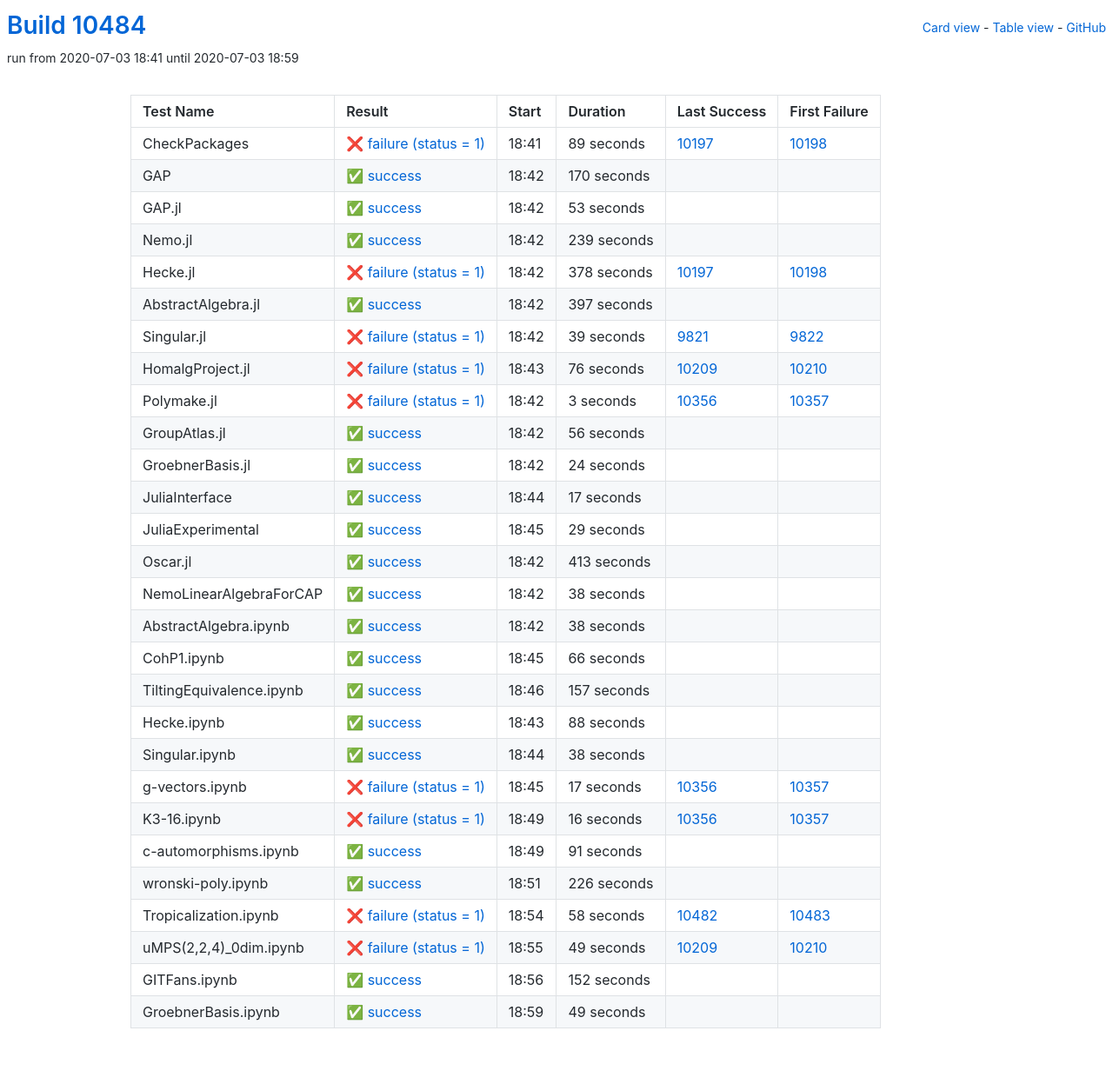
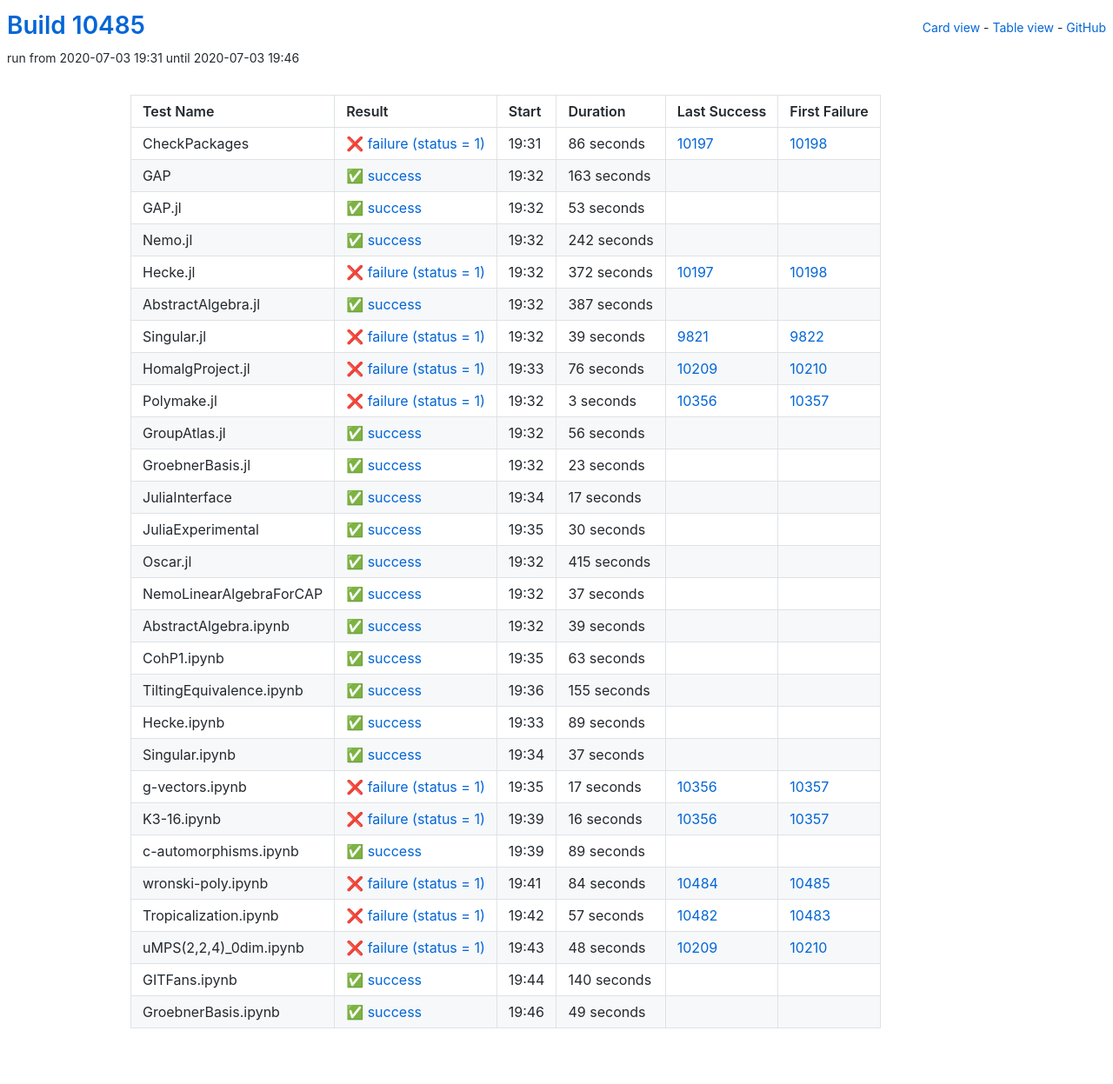
Before and after one commit to oscar-system/oscar-ci-status, a Jekyll site: the page built from table.html, in a window 1280 px wide. Shown: the whole page at 87% size. Built offline with Jekyll 4.4.1, drawn with Linux system fonts in a browser that asks for light colours.

Commit message:
Build #10485

```diff
--- a/_data/ci.yml
+++ b/_data/ci.yml
@@ -1,6 +1,6 @@
 ---
-build: 10484
-build_url: https://oscarci.mathematik.uni-kl.de/job/oscar/10484/
+build: 10485
+build_url: https://oscarci.mathematik.uni-kl.de/job/oscar/10485/
 job: oscar
 organization: oscar-system
 repo: oscar-ci-status
@@ -8,32 +8,32 @@
 tests:
 - name: CheckPackages
   id: checkpackages
-  log: https://oscarci.mathematik.uni-kl.de/job/oscar/10484/artifact/logs/build-10484/CheckPackages.log
-  start: 2020-07-03 18:41
+  log: https://oscarci.mathematik.uni-kl.de/job/oscar/10485/artifact/logs/build-10485/CheckPackages.log
+  start: 2020-07-03 19:31
   success: false
   exitcode: 1
   status: failure
-  duration: 89
+  duration: 86
   last_success: 10197
   last_success_url: https://oscarci.mathematik.uni-kl.de/job/oscar/10197/
   first_failure: 10198
   first_failure_url: https://oscarci.mathematik.uni-kl.de/job/oscar/10198/
 - name: GAP
   id: gap
-  log: https://oscarci.mathematik.uni-kl.de/job/oscar/10484/artifact/logs/build-10484/GAP.log
-  start: 2020-07-03 18:42
+  log: https://oscarci.mathematik.uni-kl.de/job/oscar/10485/artifact/logs/build-10485/GAP.log
+  start: 2020-07-03 19:32
   success: true
   exitcode: 0
   status: success
-  duration: 170
+  duration: 163
   last_success: false
   last_success_url:
   first_failure: false
   first_failure_url:
 - name: GAP.jl
   id: gap-jl
-  log: https://oscarci.mathematik.uni-kl.de/job/oscar/10484/artifact/logs/build-10484/GAP.jl.log
-  start: 2020-07-03 18:42
+  log: https://oscarci.mathematik.uni-kl.de/job/oscar/10485/artifact/logs/build-10485/GAP.jl.log
+  start: 2020-07-03 19:32
   success: true
   exitcode: 0
   status: success
@@ -44,44 +44,44 @@
   first_failure_url:
 - name: Nemo.jl
   id: nemo-jl
-  log: https://oscarci.mathematik.uni-kl.de/job/oscar/10484/artifact/logs/build-10484/Nemo.jl.log
-  start: 2020-07-03 18:42
+  log: https://oscarci.mathematik.uni-kl.de/job/oscar/10485/artifact/logs/build-10485/Nemo.jl.log
+  start: 2020-07-03 19:32
   success: true
   exitcode: 0
   status: success
-  duration: 239
+  duration: 242
   last_success: false
   last_success_url:
   first_failure: false
   first_failure_url:
 - name: Hecke.jl
   id: hecke-jl
-  log: https://oscarci.mathematik.uni-kl.de/job/oscar/10484/artifact/logs/build-10484/Hecke.jl.log
-  start: 2020-07-03 18:42
+  log: https://oscarci.mathematik.uni-kl.de/job/oscar/10485/artifact/logs/build-10485/Hecke.jl.log
+  start: 2020-07-03 19:32
   success: false
   exitcode: 1
   status: failure
-  duration: 378
+  duration: 372
   last_success: 10197
   last_success_url: https://oscarci.mathematik.uni-kl.de/job/oscar/10197/
   first_failure: 10198
   first_failure_url: https://oscarci.mathematik.uni-kl.de/job/oscar/10198/
 - name: AbstractAlgebra.jl
   id: abstractalgebra-jl
-  log: https://oscarci.mathematik.uni-kl.de/job/oscar/10484/artifact/logs/build-10484/AbstractAlgebra.jl.log
-  start: 2020-07-03 18:42
+  log: https://oscarci.mathematik.uni-kl.de/job/oscar/10485/artifact/logs/build-10485/AbstractAlgebra.jl.log
+  start: 2020-07-03 19:32
   success: true
   exitcode: 0
   status: success
-  duration: 397
+  duration: 387
   last_success: false
   last_success_url:
   first_failure: false
   first_failure_url:
 - name: Singular.jl
   id: singular-jl
-  log: https://oscarci.mathematik.uni-kl.de/job/oscar/10484/artifact/logs/build-10484/Singular.jl.log
-  start: 2020-07-03 18:42
+  log: https://oscarci.mathematik.uni-kl.de/job/oscar/10485/artifact/logs/build-10485/Singular.jl.log
+  start: 2020-07-03 19:32
   success: false
   exitcode: 1
   status: failure
@@ -92,8 +92,8 @@
   first_failure_url: https://oscarci.mathematik.uni-kl.de/job/oscar/9822/
 - name: HomalgProject.jl
   id: homalgproject-jl
-  log: https://oscarci.mathematik.uni-kl.de/job/oscar/10484/artifact/logs/build-10484/HomalgProject.jl.log
-  start: 2020-07-03 18:43
+  log: https://oscarci.mathematik.uni-kl.de/job/oscar/10485/artifact/logs/build-10485/HomalgProject.jl.log
+  start: 2020-07-03 19:33
   success: false
   exitcode: 1
   status: failure
@@ -104,8 +104,8 @@
   first_failure_url: https://oscarci.mathematik.uni-kl.de/job/oscar/10210/
 - name: Polymake.jl
   id: polymake-jl
-  log: https://oscarci.mathematik.uni-kl.de/job/oscar/10484/artifact/logs/build-10484/Polymake.jl.log
-  start: 2020-07-03 18:42
+  log: https://oscarci.mathematik.uni-kl.de/job/oscar/10485/artifact/logs/build-10485/Polymake.jl.log
+  start: 2020-07-03 19:32
   success: false
   exitcode: 1
   status: failure
@@ -116,8 +116,8 @@
   first_failure_url: https://oscarci.mathematik.uni-kl.de/job/oscar/10357/
 - name: GroupAtlas.jl
   id: groupatlas-jl
-  log: https://oscarci.mathematik.uni-kl.de/job/oscar/10484/artifact/logs/build-10484/GroupAtlas.jl.log
-  start: 2020-07-03 18:42
+  log: https://oscarci.mathematik.uni-kl.de/job/oscar/10485/artifact/logs/build-10485/GroupAtlas.jl.log
+  start: 2020-07-03 19:32
   success: true
   exitcode: 0
   status: success
@@ -128,20 +128,20 @@
   first_failure_url:
 - name: GroebnerBasis.jl
   id: groebnerbasis-jl
-  log: https://oscarci.mathematik.uni-kl.de/job/oscar/10484/artifact/logs/build-10484/GroebnerBasis.jl.log
-  start: 2020-07-03 18:42
+  log: https://oscarci.mathematik.uni-kl.de/job/oscar/10485/artifact/logs/build-10485/GroebnerBasis.jl.log
+  start: 2020-07-03 19:32
   success: true
   exitcode: 0
   status: success
-  duration: 24
+  duration: 23
   last_success: false
   last_success_url:
   first_failure: false
   first_failure_url:
 - name: JuliaInterface
   id: juliainterface
-  log: https://oscarci.mathematik.uni-kl.de/job/oscar/10484/artifact/logs/build-10484/JuliaInterface.log
-  start: 2020-07-03 18:44
+  log: https://oscarci.mathematik.uni-kl.de/job/oscar/10485/artifact/logs/build-10485/JuliaInterface.log
+  start: 2020-07-03 19:34
   success: true
   exitcode: 0
   status: success
@@ -152,104 +152,104 @@
   first_failure_url:
 - name: JuliaExperimental
   id: juliaexperimental
-  log: https://oscarci.mathematik.uni-kl.de/job/oscar/10484/artifact/logs/build-10484/JuliaExperimental.log
-  start: 2020-07-03 18:45
+  log: https://oscarci.mathematik.uni-kl.de/job/oscar/10485/artifact/logs/build-10485/JuliaExperimental.log
+  start: 2020-07-03 19:35
   success: true
   exitcode: 0
   status: success
-  duration: 29
+  duration: 30
   last_success: false
   last_success_url:
   first_failure: false
   first_failure_url:
 - name: Oscar.jl
   id: oscar-jl
-  log: https://oscarci.mathematik.uni-kl.de/job/oscar/10484/artifact/logs/build-10484/Oscar.jl.log
-  start: 2020-07-03 18:42
+  log: https://oscarci.mathematik.uni-kl.de/job/oscar/10485/artifact/logs/build-10485/Oscar.jl.log
+  start: 2020-07-03 19:32
   success: true
   exitcode: 0
   status: success
-  duration: 413
+  duration: 415
   last_success: false
   last_success_url:
   first_failure: false
   first_failure_url:
 - name: NemoLinearAlgebraForCAP
   id: nemolinearalgebraforcap
-  log: https://oscarci.mathematik.uni-kl.de/job/oscar/10484/artifact/logs/build-10484/NemoLinearAlgebraForCAP.log
-  start: 2020-07-03 18:42
+  log: https://oscarci.mathematik.uni-kl.de/job/oscar/10485/artifact/logs/build-10485/NemoLinearAlgebraForCAP.log
+  start: 2020-07-03 19:32
   success: true
   exitcode: 0
   status: success
-  duration: 38
+  duration: 37
   last_success: false
   last_success_url:
   first_failure: false
   first_failure_url:
 - name: AbstractAlgebra.ipynb
   id: abstractalgebra-ipynb
-  log: https://oscarci.mathematik.uni-kl.de/job/oscar/10484/artifact/logs/build-10484/AbstractAlgebra.ipynb.log
-  start: 2020-07-03 18:42
+  log: https://oscarci.mathematik.uni-kl.de/job/oscar/10485/artifact/logs/build-10485/AbstractAlgebra.ipynb.log
+  start: 2020-07-03 19:32
   success: true
   exitcode: 0
   status: success
-  duration: 38
+  duration: 39
   last_success: false
   last_success_url:
   first_failure: false
   first_failure_url:
 - name: CohP1.ipynb
   id: cohp1-ipynb
-  log: https://oscarci.mathematik.uni-kl.de/job/oscar/10484/artifact/logs/build-10484/CohP1.ipynb.log
-  start: 2020-07-03 18:45
+  log: https://oscarci.mathematik.uni-kl.de/job/oscar/10485/artifact/logs/build-10485/CohP1.ipynb.log
+  start: 2020-07-03 19:35
   success: true
   exitcode: 0
   status: success
-  duration: 66
+  duration: 63
   last_success: false
   last_success_url:
   first_failure: false
   first_failure_url:
 - name: TiltingEquivalence.ipynb
   id: tiltingequivalence-ipynb
-  log: https://oscarci.mathematik.uni-kl.de/job/oscar/10484/artifact/logs/build-10484/TiltingEquivalence.ipynb.log
-  start: 2020-07-03 18:46
+  log: https://oscarci.mathematik.uni-kl.de/job/oscar/10485/artifact/logs/build-10485/TiltingEquivalence.ipynb.log
+  start: 2020-07-03 19:36
   success: true
   exitcode: 0
   status: success
-  duration: 157
+  duration: 155
   last_success: false
   last_success_url:
   first_failure: false
   first_failure_url:
 - name: Hecke.ipynb
   id: hecke-ipynb
-  log: https://oscarci.mathematik.uni-kl.de/job/oscar/10484/artifact/logs/build-10484/Hecke.ipynb.log
-  start: 2020-07-03 18:43
+  log: https://oscarci.mathematik.uni-kl.de/job/oscar/10485/artifact/logs/build-10485/Hecke.ipynb.log
+  start: 2020-07-03 19:33
   success: true
   exitcode: 0
   status: success
-  duration: 88
+  duration: 89
   last_success: false
   last_success_url:
   first_failure: false
   first_failure_url:
 - name: Singular.ipynb
   id: singular-ipynb
-  log: https://oscarci.mathematik.uni-kl.de/job/oscar/10484/artifact/logs/build-10484/Singular.ipynb.log
-  start: 2020-07-03 18:44
+  log: https://oscarci.mathematik.uni-kl.de/job/oscar/10485/artifact/logs/build-10485/Singular.ipynb.log
+  start: 2020-07-03 19:34
   success: true
   exitcode: 0
   status: success
-  duration: 38
+  duration: 37
   last_success: false
   last_success_url:
   first_failure: false
   first_failure_url:
 - name: g-vectors.ipynb
   id: g-vectors-ipynb
-  log: https://oscarci.mathematik.uni-kl.de/job/oscar/10484/artifact/logs/build-10484/g-vectors.ipynb.log
-  start: 2020-07-03 18:45
+  log: https://oscarci.mathematik.uni-kl.de/job/oscar/10485/artifact/logs/build-10485/g-vectors.ipynb.log
+  start: 2020-07-03 19:35
   success: false
   exitcode: 1
   status: failure
@@ -260,8 +260,8 @@
   first_failure_url: https://oscarci.mathematik.uni-kl.de/job/oscar/10357/
 - name: K3-16.ipynb
   id: k3-16-ipynb
-  log: https://oscarci.mathematik.uni-kl.de/job/oscar/10484/artifact/logs/build-10484/K3-16.ipynb.log
-  start: 2020-07-03 18:49
+  log: https://oscarci.mathematik.uni-kl.de/job/oscar/10485/artifact/logs/build-10485/K3-16.ipynb.log
+  start: 2020-07-03 19:39
   success: false
   exitcode: 1
   status: failure
@@ -272,68 +272,68 @@
   first_failure_url: https://oscarci.mathematik.uni-kl.de/job/oscar/10357/
 - name: c-automorphisms.ipynb
   id: c-automorphisms-ipynb
-  log: https://oscarci.mathematik.uni-kl.de/job/oscar/10484/artifact/logs/build-10484/c-automorphisms.ipynb.log
-  start: 2020-07-03 18:49
+  log: https://oscarci.mathematik.uni-kl.de/job/oscar/10485/artifact/logs/build-10485/c-automorphisms.ipynb.log
+  start: 2020-07-03 19:39
   success: true
   exitcode: 0
   status: success
-  duration: 91
+  duration: 89
   last_success: false
   last_success_url:
   first_failure: false
   first_failure_url:
 - name: wronski-poly.ipynb
   id: wronski-poly-ipynb
-  log: https://oscarci.mathematik.uni-kl.de/job/oscar/10484/artifact/logs/build-10484/wronski-poly.ipynb.log
-  start: 2020-07-03 18:51
-  success: true
-  exitcode: 0
-  status: success
-  duration: 226
-  last_success: false
-  last_success_url:
-  first_failure: false
-  first_failure_url:
-- name: Tropicalization.ipynb
-  id: tropicalization-ipynb
-  log: https://oscarci.mathematik.uni-kl.de/job/oscar/10484/artifact/logs/build-10484/Tropicalization.ipynb.log
-  start: 2020-07-03 18:54
+  log: https://oscarci.mathematik.uni-kl.de/job/oscar/10485/artifact/logs/build-10485/wronski-poly.ipynb.log
+  start: 2020-07-03 19:41
   success: false
   exitcode: 1
   status: failure
-  duration: 58
+  duration: 84
+  last_success: 10484
+  last_success_url: https://oscarci.mathematik.uni-kl.de/job/oscar/10484/
+  first_failure: 10485
+  first_failure_url: https://oscarci.mathematik.uni-kl.de/job/oscar/10485/
+- name: Tropicalization.ipynb
+  id: tropicalization-ipynb
+  log: https://oscarci.mathematik.uni-kl.de/job/oscar/10485/artifact/logs/build-10485/Tropicalization.ipynb.log
+  start: 2020-07-03 19:42
+  success: false
+  exitcode: 1
+  status: failure
+  duration: 57
   last_success: 10482
   last_success_url: https://oscarci.mathematik.uni-kl.de/job/oscar/10482/
   first_failure: 10483
   first_failure_url: https://oscarci.mathematik.uni-kl.de/job/oscar/10483/
 - name: uMPS(2,2,4)_0dim.ipynb
   id: umps-2-2-4-0dim-ipynb
-  log: https://oscarci.mathematik.uni-kl.de/job/oscar/10484/artifact/logs/build-10484/uMPS-2-2-4-_0dim.ipynb.log
-  start: 2020-07-03 18:55
+  log: https://oscarci.mathematik.uni-kl.de/job/oscar/10485/artifact/logs/build-10485/uMPS-2-2-4-_0dim.ipynb.log
+  start: 2020-07-03 19:43
   success: false
   exitcode: 1
   status: failure
-  duration: 49
+  duration: 48
   last_success: 10209
   last_success_url: https://oscarci.mathematik.uni-kl.de/job/oscar/10209/
   first_failure: 10210
   first_failure_url: https://oscarci.mathematik.uni-kl.de/job/oscar/10210/
 - name: GITFans.ipynb
   id: gitfans-ipynb
-  log: https://oscarci.mathematik.uni-kl.de/job/oscar/10484/artifact/logs/build-10484/GITFans.ipynb.log
-  start: 2020-07-03 18:56
+  log: https://oscarci.mathematik.uni-kl.de/job/oscar/10485/artifact/logs/build-10485/GITFans.ipynb.log
+  start: 2020-07-03 19:44
   success: true
   exitcode: 0
   status: success
-  duration: 152
+  duration: 140
   last_success: false
   last_success_url:
   first_failure: false
   first_failure_url:
 - name: GroebnerBasis.ipynb
   id: groebnerbasis-ipynb
-  log: https://oscarci.mathematik.uni-kl.de/job/oscar/10484/artifact/logs/build-10484/GroebnerBasis.ipynb.log
-  start: 2020-07-03 18:59
+  log: https://oscarci.mathematik.uni-kl.de/job/oscar/10485/artifact/logs/build-10485/GroebnerBasis.ipynb.log
+  start: 2020-07-03 19:46
   success: true
   exitcode: 0
   status: success
```
Also changed, not shown: README.md.
